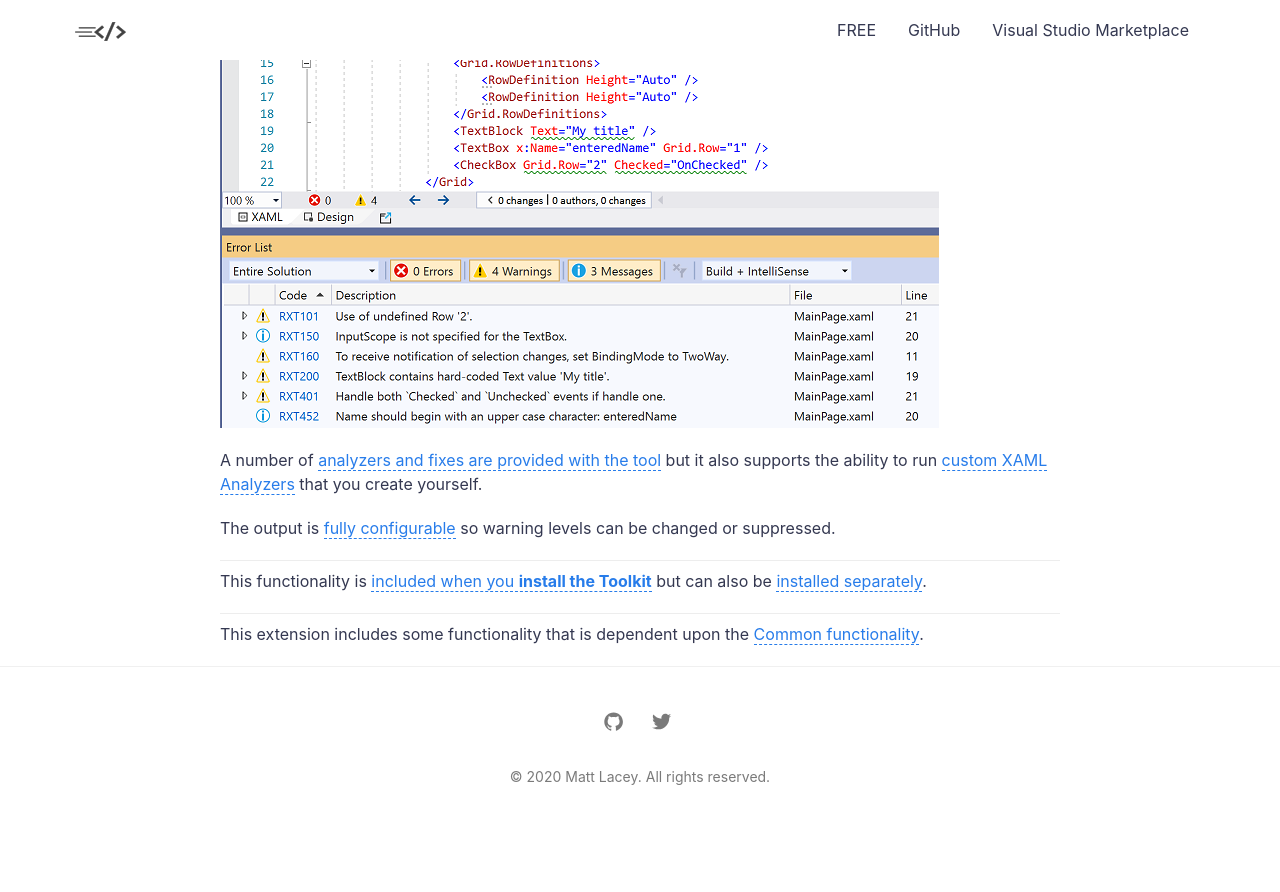
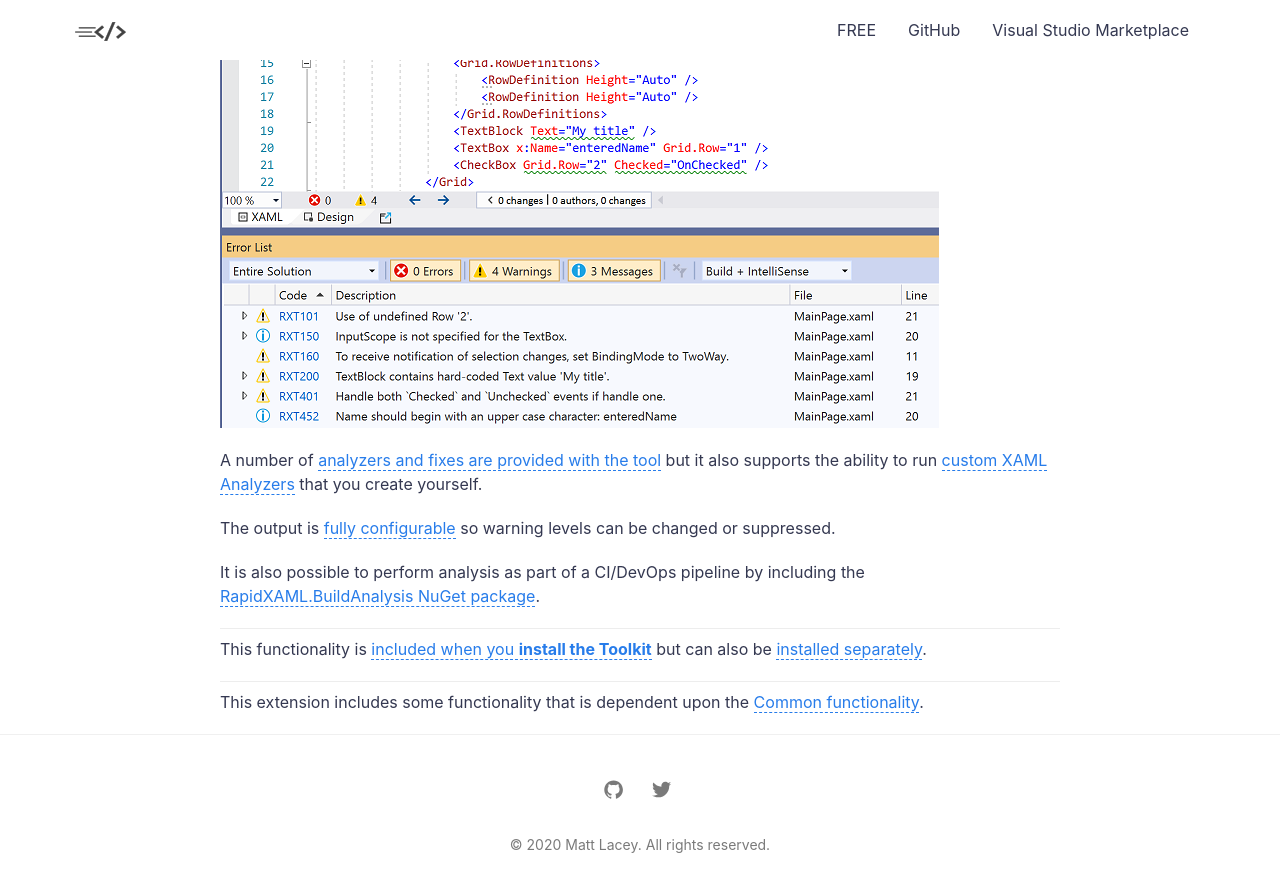
Before and after one commit to mrlacey/RapidXamlDev, a Jekyll site: the page built from _posts/2020-12-01-analysis.md, in a window 1280 px wide and 900 px high, scrolled down 715 px. Shown: the top 892 px of the window. Built offline with Jekyll 4.4.1, drawn with Linux system fonts in a browser that asks for light colours; before the commit the page ends 1547 px from its top, so only the background shows below that.

Commit message:
add reference to build analysis package

```diff
--- a/_posts/2020-12-01-analysis.md
+++ b/_posts/2020-12-01-analysis.md
@@ -14,6 +14,8 @@
 
 The output is [fully configurable](https://github.com/mrlacey/Rapid-XAML-Toolkit/blob/master/docs/configuring-analysis.md) so warning levels can be changed or suppressed.
 
+It is also possible to perform analysis as part of a CI/DevOps pipeline by including the [RapidXAML.BuildAnalysis NuGet package](https://www.nuget.org/packages/RapidXaml.BuildAnalysis/).
+
 ---
 
 This functionality is [included when you **install the Toolkit**](https://marketplace.visualstudio.com/items?itemName=MattLaceyLtd.RapidXamlToolkit) but can also be [installed separately](https://marketplace.visualstudio.com/items?itemName=MattLaceyLtd.RapidXamlAnalysis).
```
